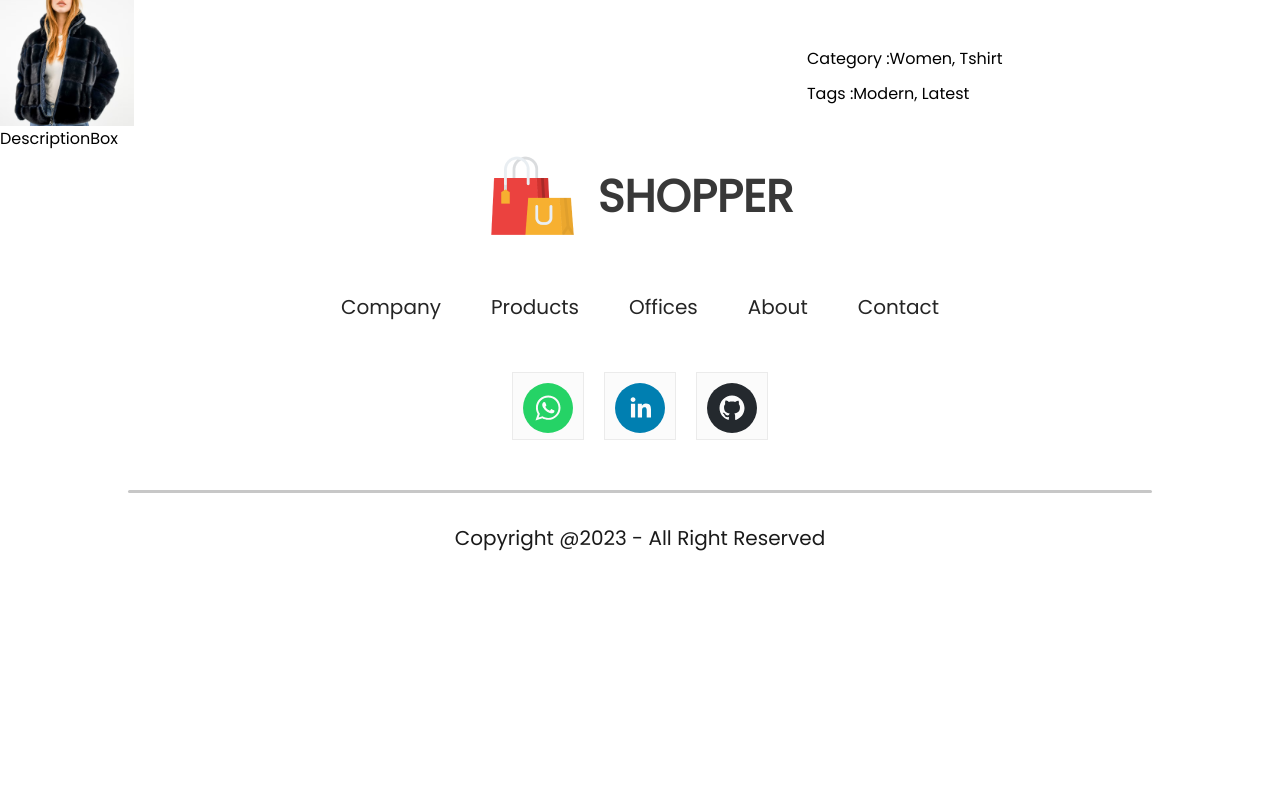
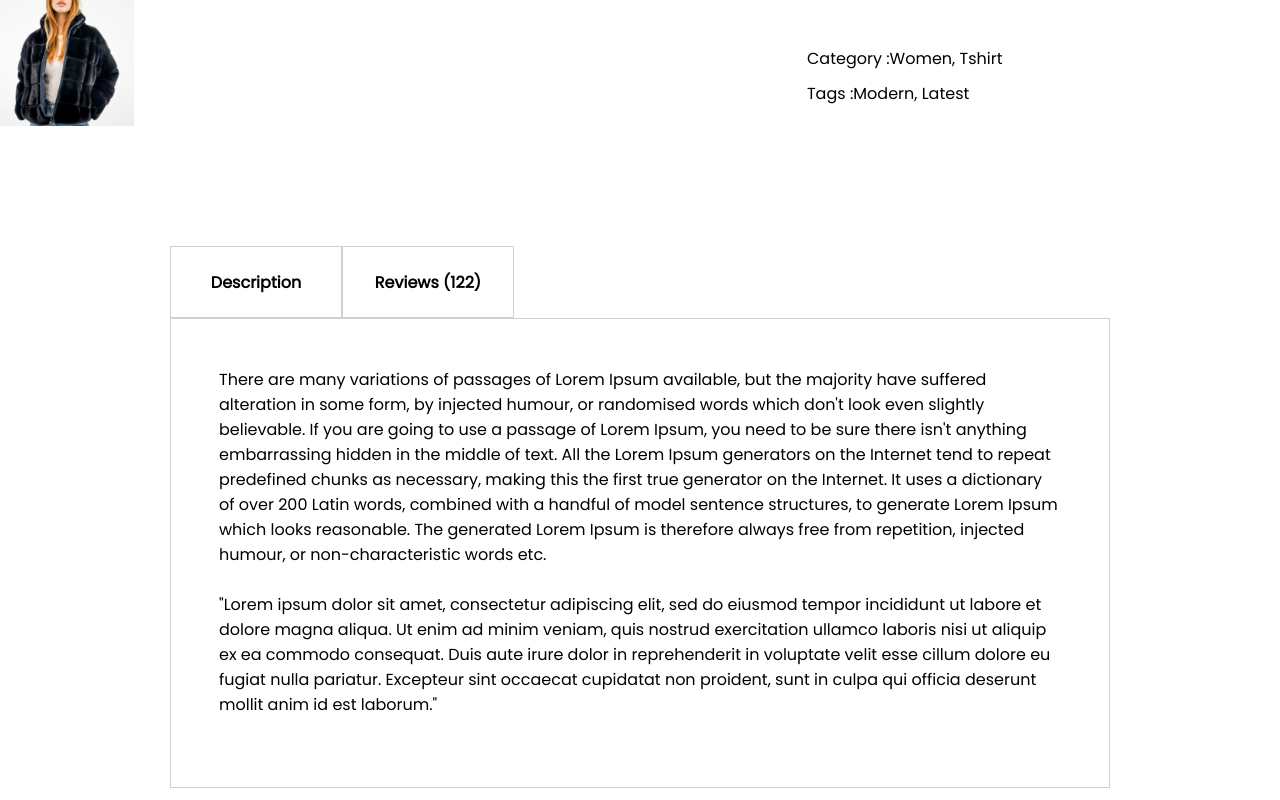
Before and after one commit to PreetamRawat/Greatstack-Shop-App, a React (Create React App) app: page /product/1 in a window 1280 px wide. Shown: the part 980-1780 px from the top of the page. Before the commit the page ends 1563 px from the top, so only its background shows below. Built offline with nearby package versions, Linux system fonts and the light colour scheme.

Commit message:
adding css to description box

```diff
--- a/src/Components/DescriptionBox/DescriptionBox.css
+++ b/src/Components/DescriptionBox/DescriptionBox.css
@@ -0,0 +1,28 @@
+.descriptionbox{
+    margin:120px 170px ;
+}
+.descriptionbox-navigator{
+    display: flex;
+}
+.descriptionbox-nav-box{
+    display: flex;
+    align-items:center ;
+    justify-content: center;
+    font-size: 16px;
+    font-weight: 600;
+    width: 170px;
+    height: 70px;
+    border: 1px solid #d0d0d0;
+}
+.descriptionbox-nav-box.fade{
+    background: #FBFBFB;
+    color: #555;
+}
+.descriptionbox-description{
+    display: flex;
+    flex-direction: column;
+    gap: 25px;
+    border: 1px solid #D0D0D0;
+    padding: 48px;
+    padding-bottom: 70px;
+}
--- a/src/Components/DescriptionBox/DescriptionBox.jsx
+++ b/src/Components/DescriptionBox/DescriptionBox.jsx
@@ -3,7 +3,16 @@ import './DescriptionBox.css'
 
 const DescriptionBox = () => {
   return (
-    <div className='descriptionbox'>DescriptionBox</div>
+    <div className='descriptionbox'>
+      <div className="descriptionbox-navigator">
+        <div className="descriptionbox-nav-box">Description</div>
+        <div className="descriptionbox-nav-box face">Reviews (122)</div>
+      </div>
+      <div className="descriptionbox-description">
+        <p>There are many variations of passages of Lorem Ipsum available, but the majority have suffered alteration in some form, by injected humour, or randomised words which don't look even slightly believable. If you are going to use a passage of Lorem Ipsum, you need to be sure there isn't anything embarrassing hidden in the middle of text. All the Lorem Ipsum generators on the Internet tend to repeat predefined chunks as necessary, making this the first true generator on the Internet. It uses a dictionary of over 200 Latin words, combined with a handful of model sentence structures, to generate Lorem Ipsum which looks reasonable. The generated Lorem Ipsum is therefore always free from repetition, injected humour, or non-characteristic words etc.</p>
+        <p>"Lorem ipsum dolor sit amet, consectetur adipiscing elit, sed do eiusmod tempor incididunt ut labore et dolore magna aliqua. Ut enim ad minim veniam, quis nostrud exercitation ullamco laboris nisi ut aliquip ex ea commodo consequat. Duis aute irure dolor in reprehenderit in voluptate velit esse cillum dolore eu fugiat nulla pariatur. Excepteur sint occaecat cupidatat non proident, sunt in culpa qui officia deserunt mollit anim id est laborum."</p>
+      </div>
+    </div>
   )
 }
 
```
